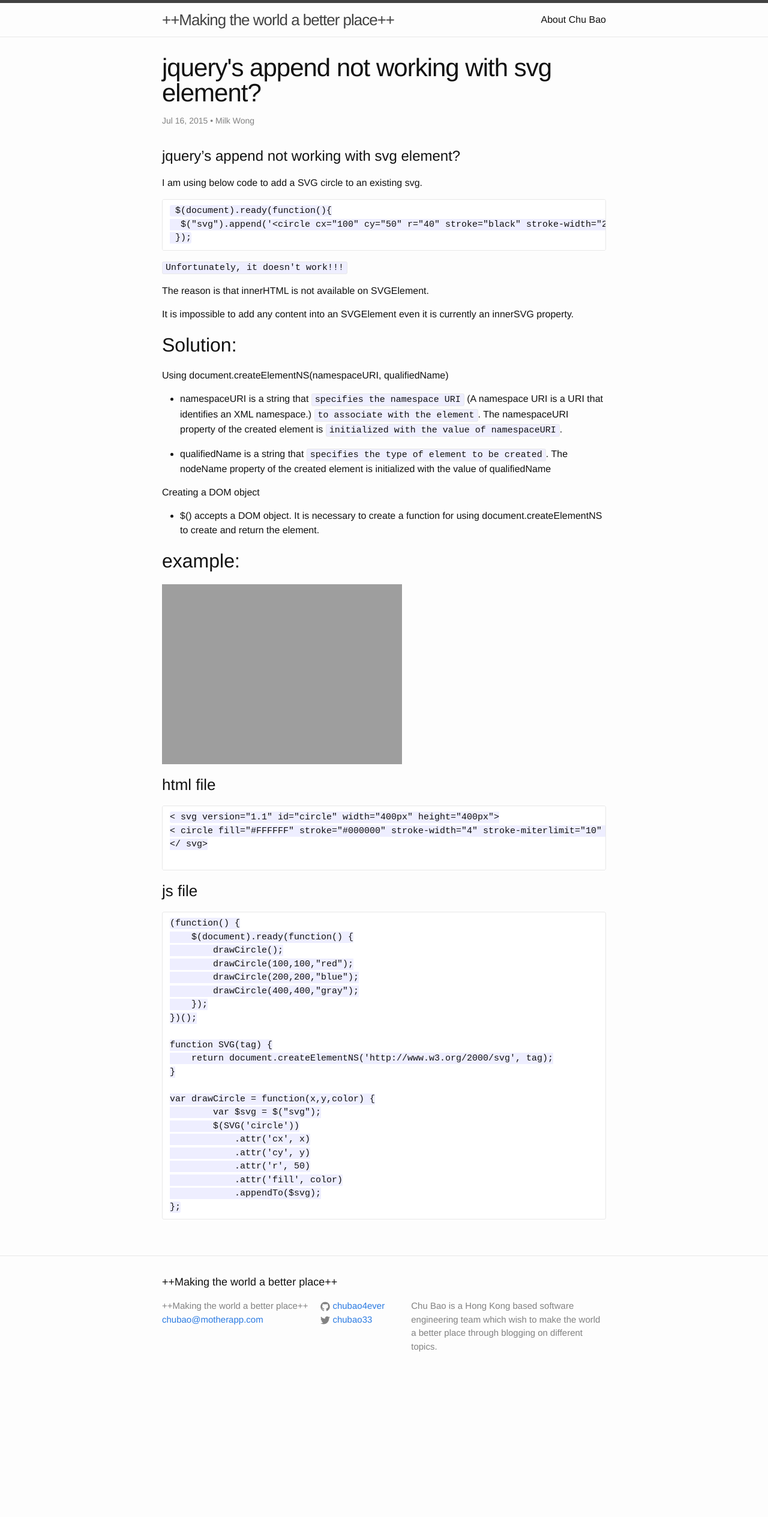
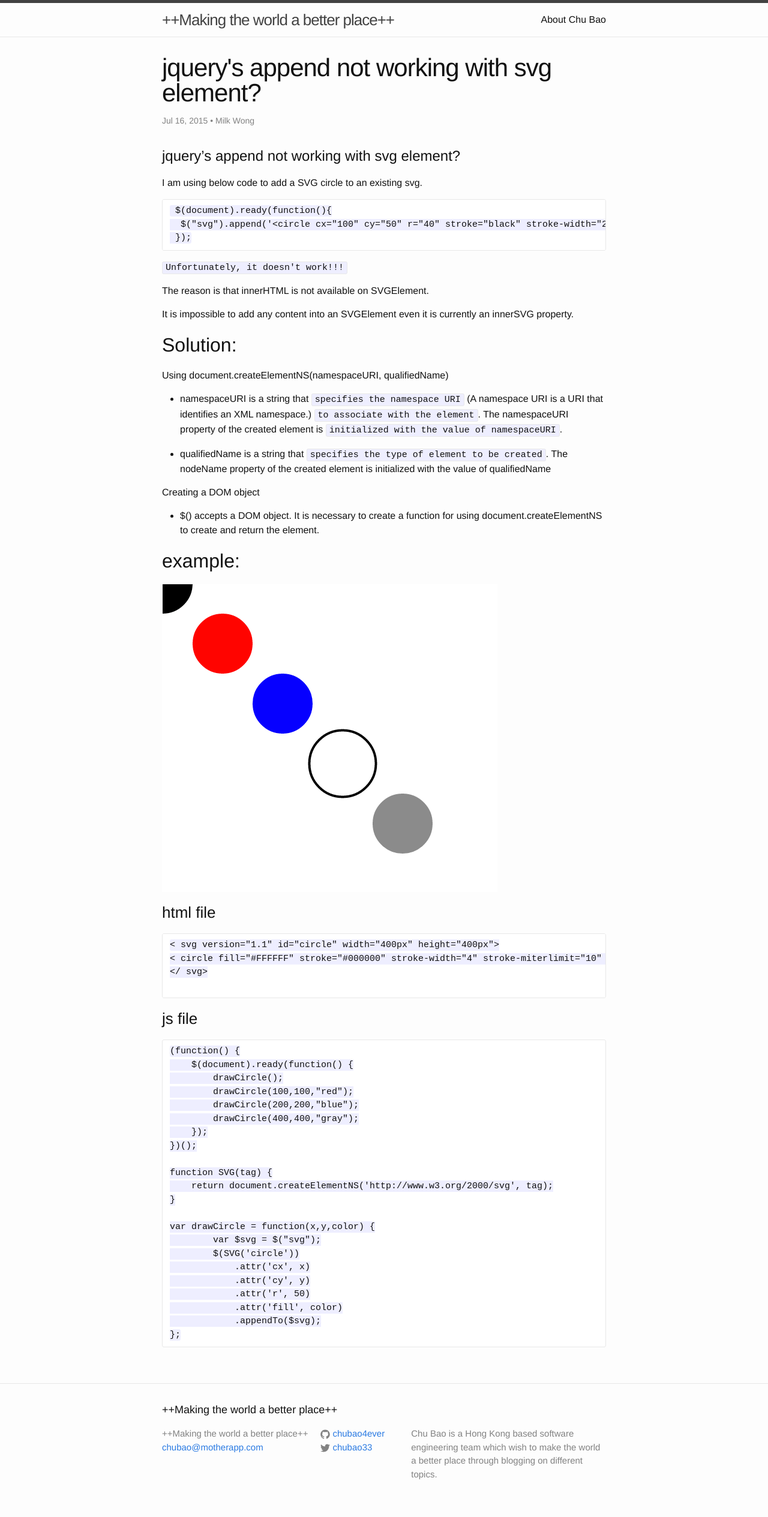
Before and after one commit to chubao4ever/chubao4ever.github.io, a Jekyll site: the page built from _posts/2015-07-16-jquerys-append-not-working-with-svg-element.md, in a window 1280 px wide. Shown: the whole page at 60% size. Built offline with Jekyll 4.4.1, drawn with Linux system fonts in a browser that asks for light colours; before the commit the page ends 2316 px from its top, so only the background shows below that.

Commit message:
[fix] no image on Milk's post again

````diff
--- a/_posts/2015-07-16-jquerys-append-not-working-with-svg-element.md
+++ b/_posts/2015-07-16-jquerys-append-not-working-with-svg-element.md
@@ -36,7 +36,7 @@ Creating a DOM object
 
 
 ## example:
-![SVG]({{ site.url }}assets/svg.jpg)
+![SVG]({{ site.url }}assets/svg.png)
 ###html file
 
 ```
````
